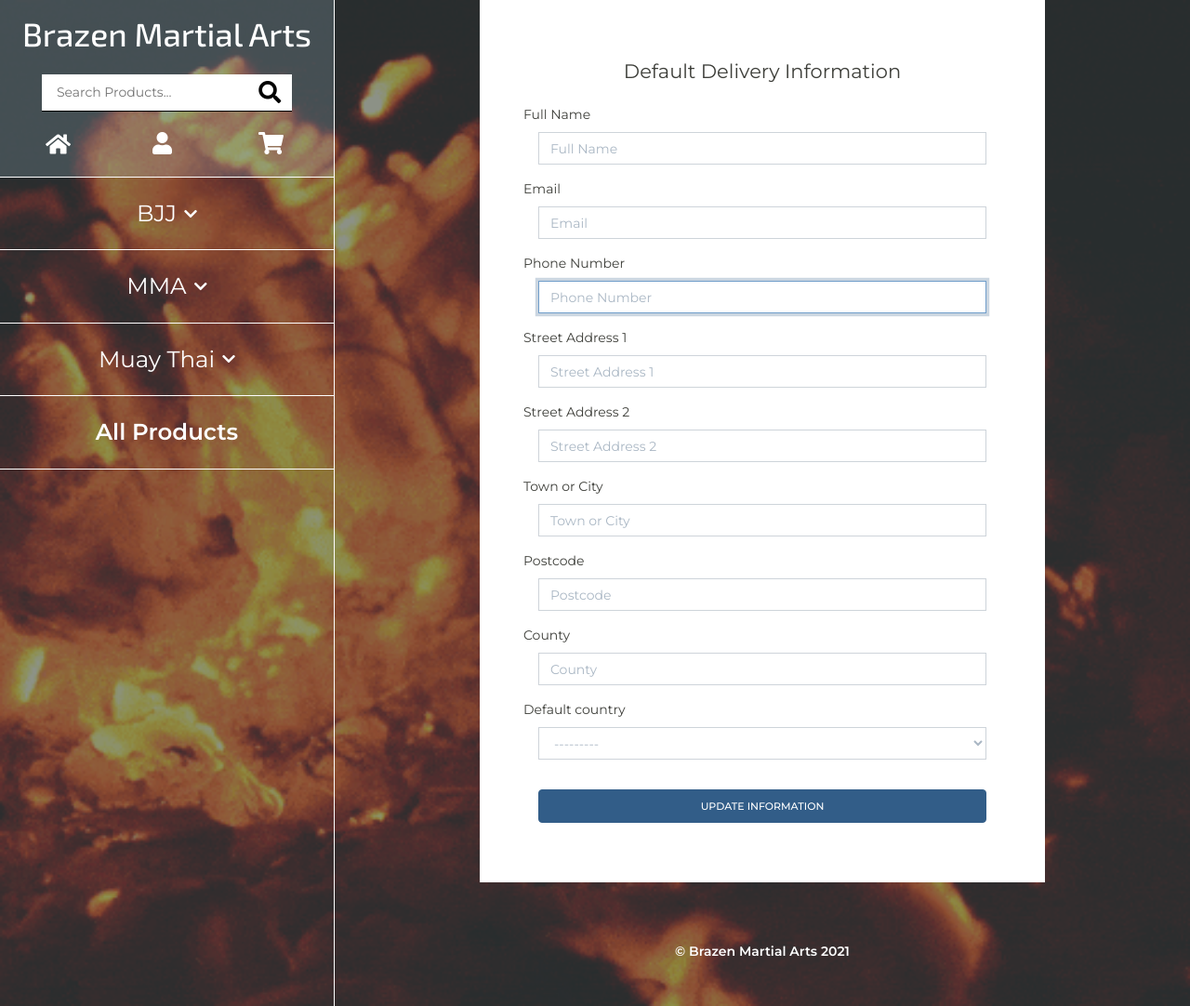
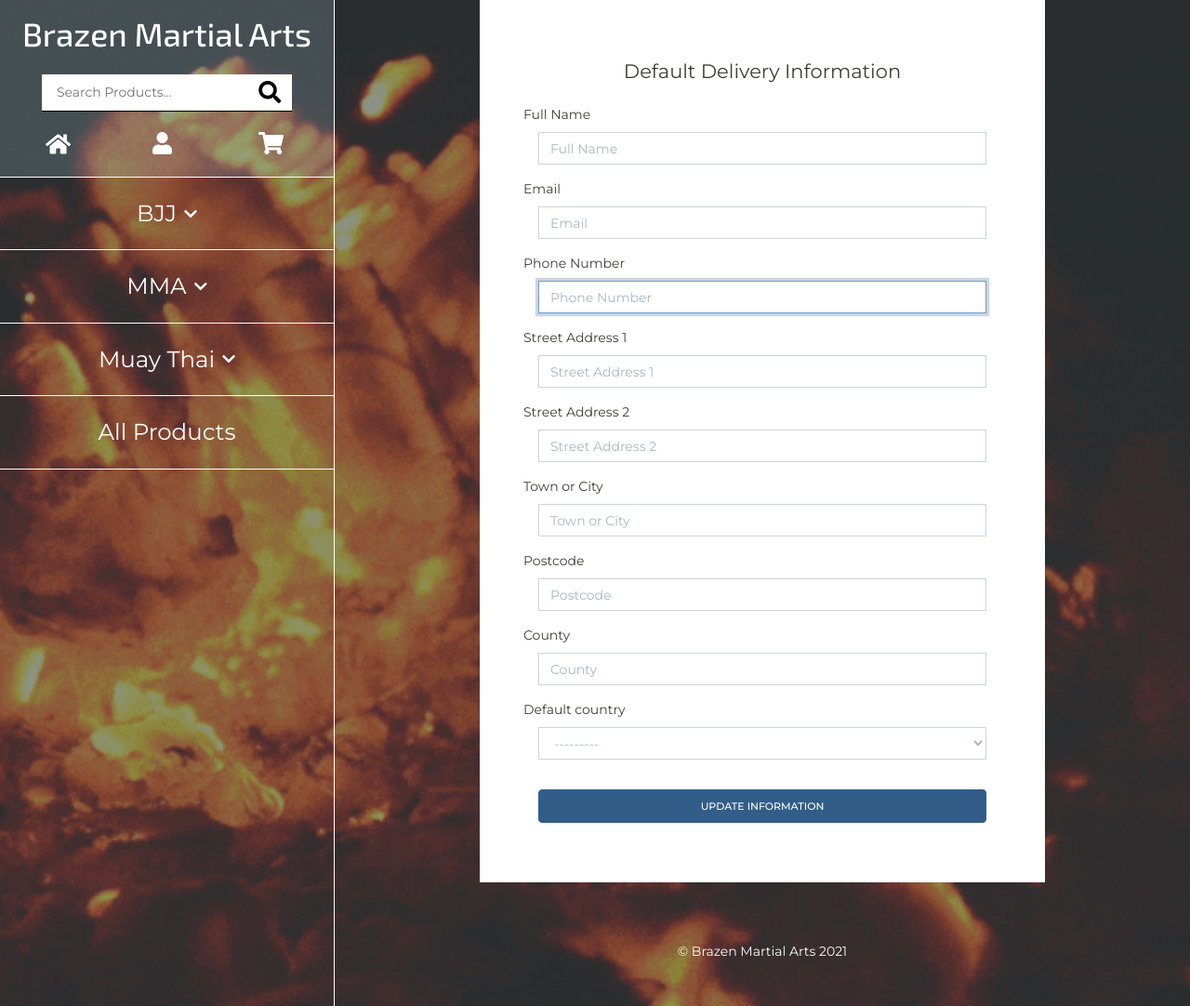
Before and after one commit to paulloy/msp4-brazen-mma, a Django app: page /profile/profile_delivery_info/ in a window 1280 px wide. Shown: the whole page at 93% size. Run offline with Django 3.2, Linux system fonts and the light colour scheme; the visitor is signed in with stand-in values (Sample User, id 1); data comes from the database, SQL or seed files in the repository; some libraries are stand-ins or nearby versions; some web fonts are replaced.

Commit message:
Unused css clashed with base template css

```diff
--- a/profiles/static/css/profile.css
+++ b/profiles/static/css/profile.css
@@ -33,10 +33,7 @@ label {
 .order-details {
     display: none;
 }
-span,
-.bold {
-    font-weight: 600;
-}
+
 .bg-lightblue {
     background-color: rgba(0, 0, 0, 0.05);
 }
```
